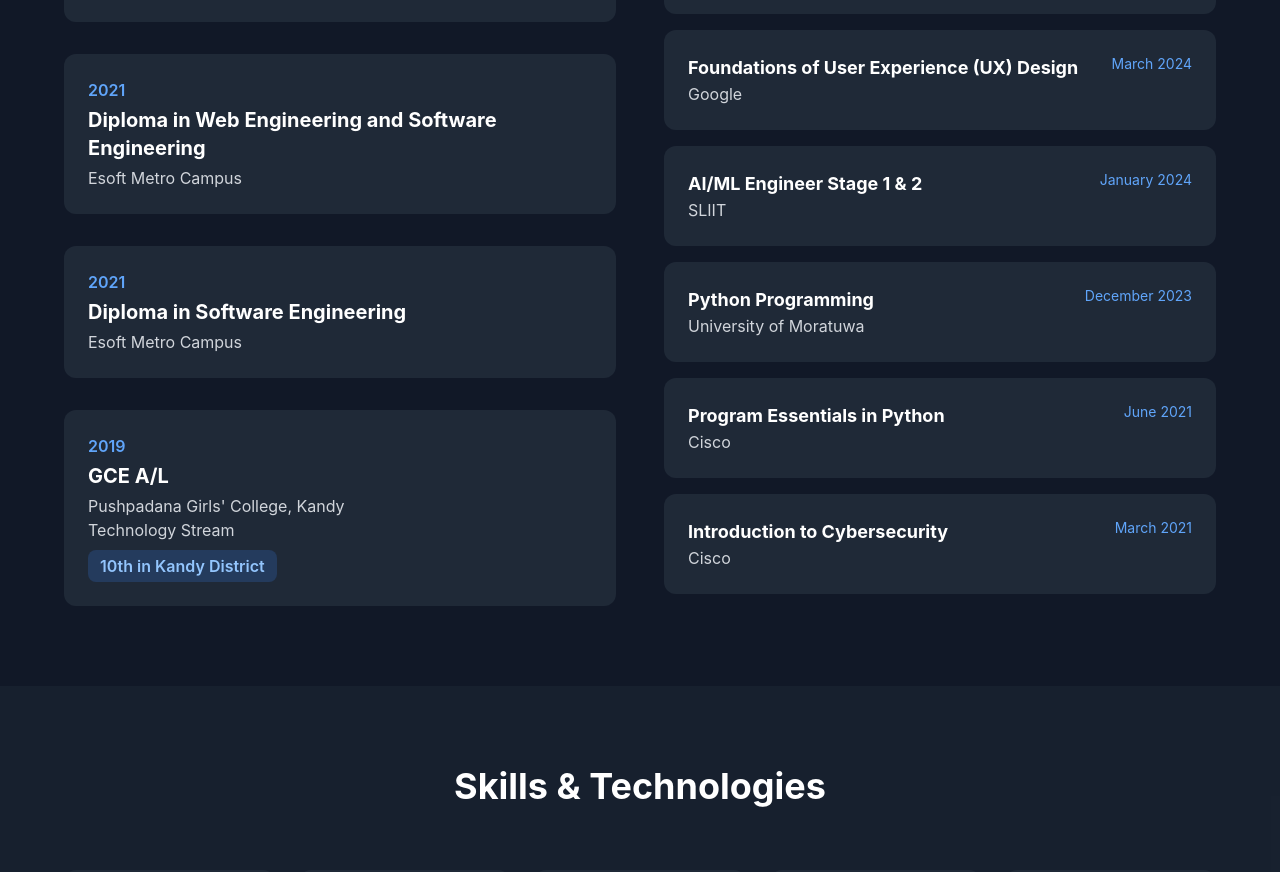
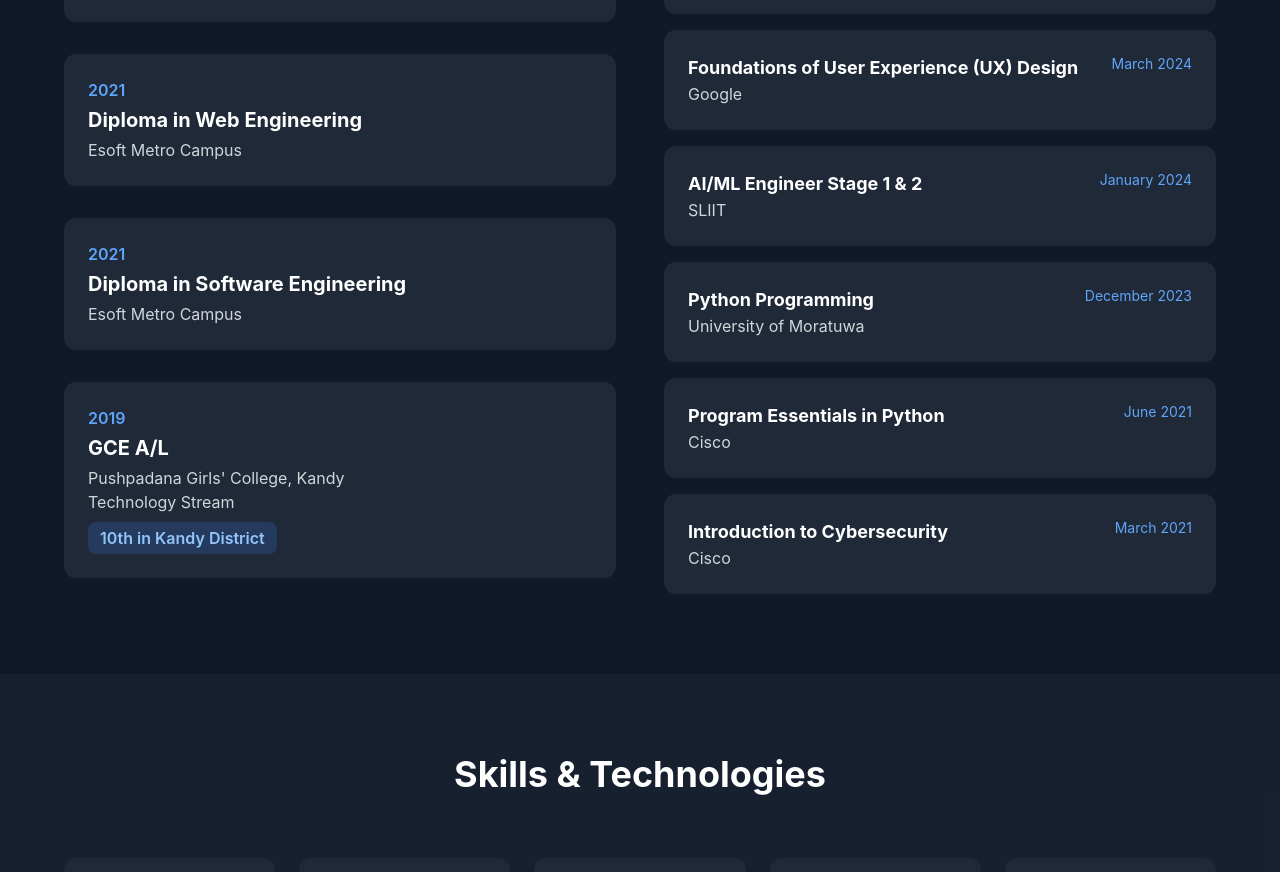
Before and after one commit to Shelomi201031/ShelomiPortfolio, a React (Create React App) app: page / in a window 1280 px wide. Shown: the part 3015-3887 px from the top of the page. Built offline with nearby package versions, Linux system fonts and the light colour scheme.

Commit message:
modified education qualifications

```diff
--- a/src/components/Portfolio.js
+++ b/src/components/Portfolio.js
@@ -568,7 +568,7 @@
                 <div className="bg-gray-800 rounded-xl p-6 hover:bg-gray-700/70 transition-all">
                   <span className="text-blue-400 font-semibold">2021</span>
                   <h4 className="text-xl font-bold mt-1">
-                    Diploma in Web Engineering and Software Engineering
+                    Diploma in Web Engineering
                   </h4>
                   <p className="text-gray-300 mt-1">Esoft Metro Campus</p>
                 </div>
```
